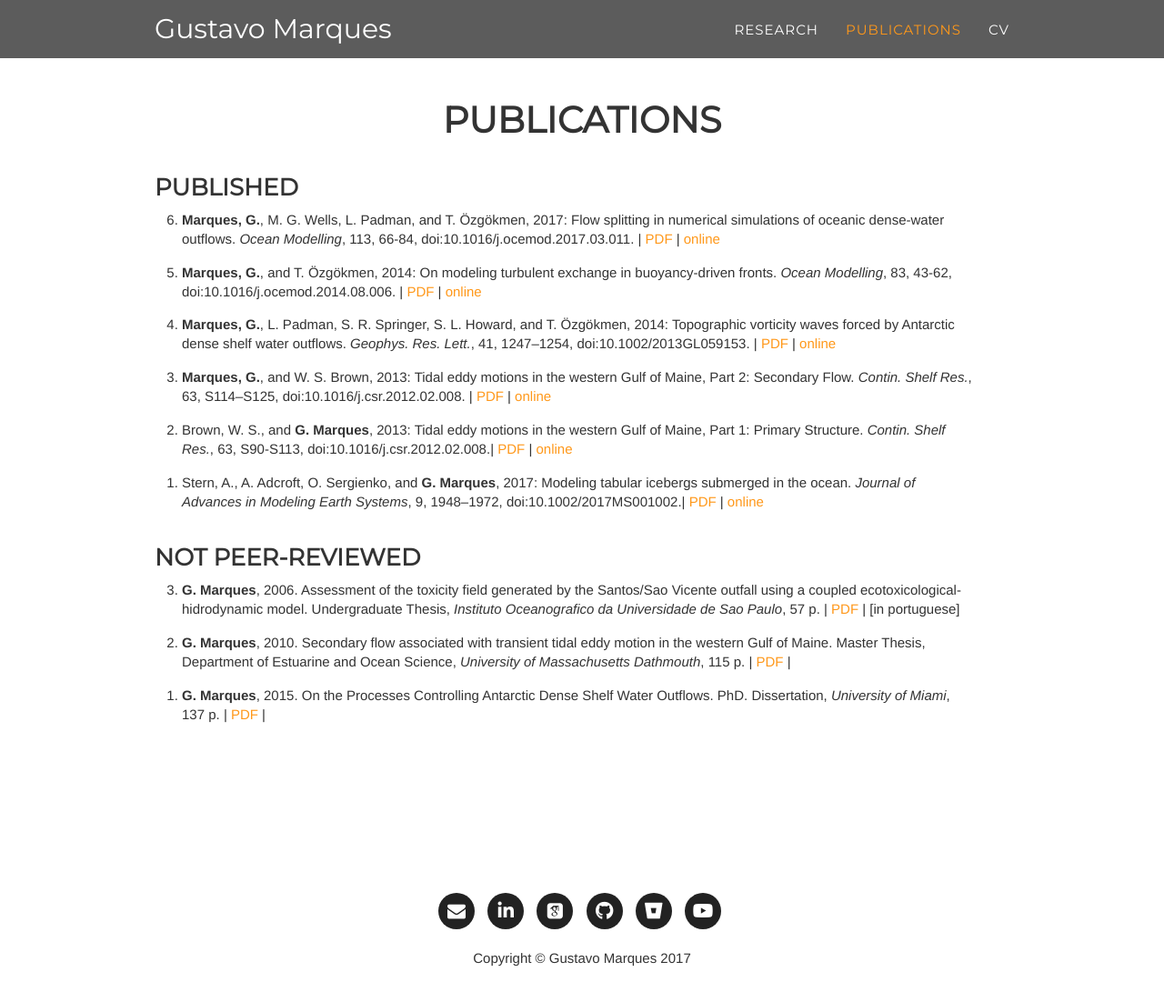
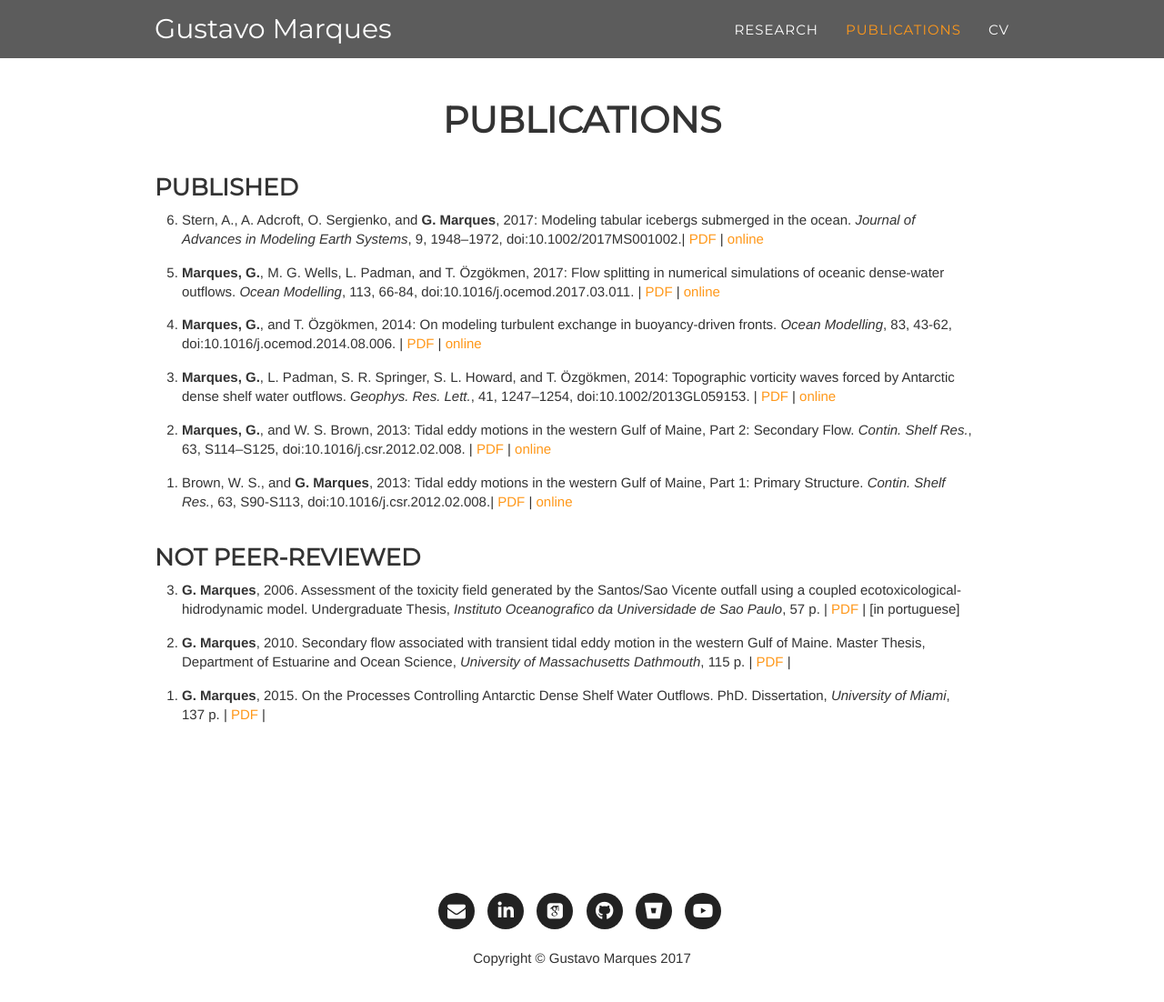
Before and after one commit to gustavo-marques/gustavo-marques.github.io, a Jekyll site: the page built from publications/index.html, in a window 1280 px wide and 1125 px high. Shown: the top 1102 px of the window at 91% size. Built offline with Jekyll 4.4.1, drawn with Linux system fonts in a browser that asks for light colours; nearby versions of some CDN libraries; some web fonts are replaced; part of the change alters nothing that is shown.

```diff
--- a/publications/index.html
+++ b/publications/index.html
@@ -27,9 +27,6 @@ navigation_weight: 2
                 <div class="col-lg-12">
                     <h3>Published</h3>
     		        <ol class="bibliography">
-                            <li><span>Stern, A., A. Adcroft, O. Sergienko, and <b>G. Marques</b>, 2017: Modeling tabular icebergs submerged in the ocean. <i>Journal of Advances in Modeling Earth Systems</i>, 9, 1948–1972, doi:10.1002/2017MS001002.</span>| <a href="../pdfs/Stern-et-al-JAMES2017.pdf">PDF</a> | <a href="http://doi.org/10.1002/2017MS001002">online</a>
-
-                       </li>
                            <li><span>Brown, W. S., and <b> G. Marques</b>, 2013: Tidal eddy motions in the western Gulf of Maine, Part 1: Primary Structure. <i>Contin. Shelf Res.</i>, 63, S90-S113, doi:10.1016/j.csr.2012.02.008.</span>| <a href="../pdfs/Brown-Marques-CSR2013.pdf">PDF</a> | <a href="http://dx.doi.org/10.1016/j.csr.2012.08.018">online</a>
                           </li>
 
@@ -46,6 +43,9 @@ navigation_weight: 2
                           </li>
 			  <li><span><b>Marques, G.</b>, M. G. Wells, L. Padman, and T. &Ouml;zg&ouml;kmen, 2017: Flow splitting in numerical simulations of oceanic dense-water outflows. <i>Ocean Modelling</i>, 113, 66-84, doi:10.1016/j.ocemod.2017.03.011.</span> | <a href="../pdfs/Marques-et-al-OM2017.pdf">PDF</a> | <a href="https://doi.org/10.1016/j.ocemod.2017.03.011">online</a>
                            </li>
+                          <li><span>Stern, A., A. Adcroft, O. Sergienko, and <b>G. Marques</b>, 2017: Modeling tabular icebergs submerged in the ocean. <i>Journal of Advances in Modeling Earth Systems</i>, 9, 1948–1972, doi:10.1002/2017MS001002.</span>| <a href="../pdfs/Stern-et-al-JAMES2017.pdf">PDF</a> | <a href="http://doi.org/10.1002/2017MS001002">online</a>
+
+                       </li>
                       </ol>
                 </div>
 	</div>
```
